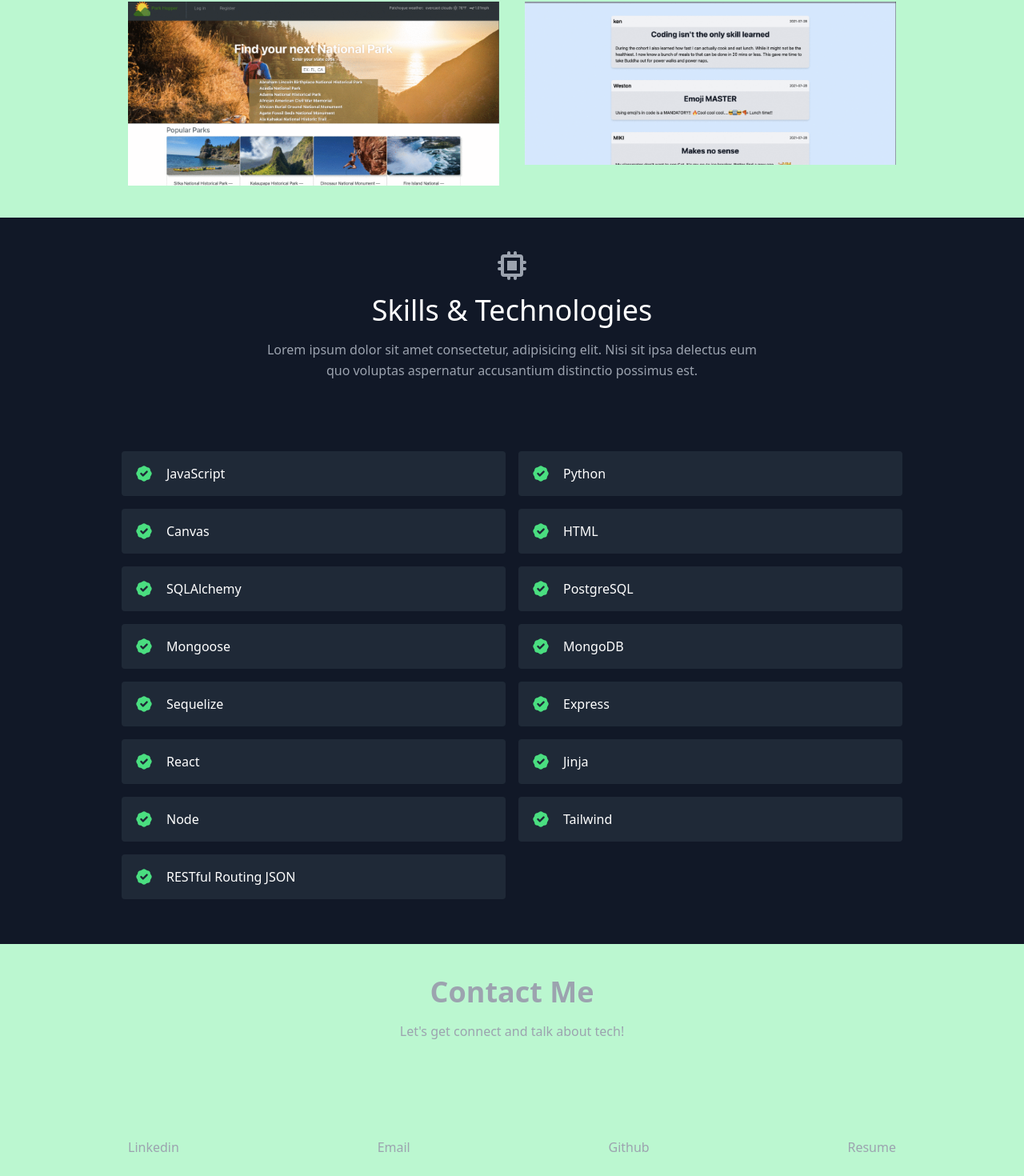
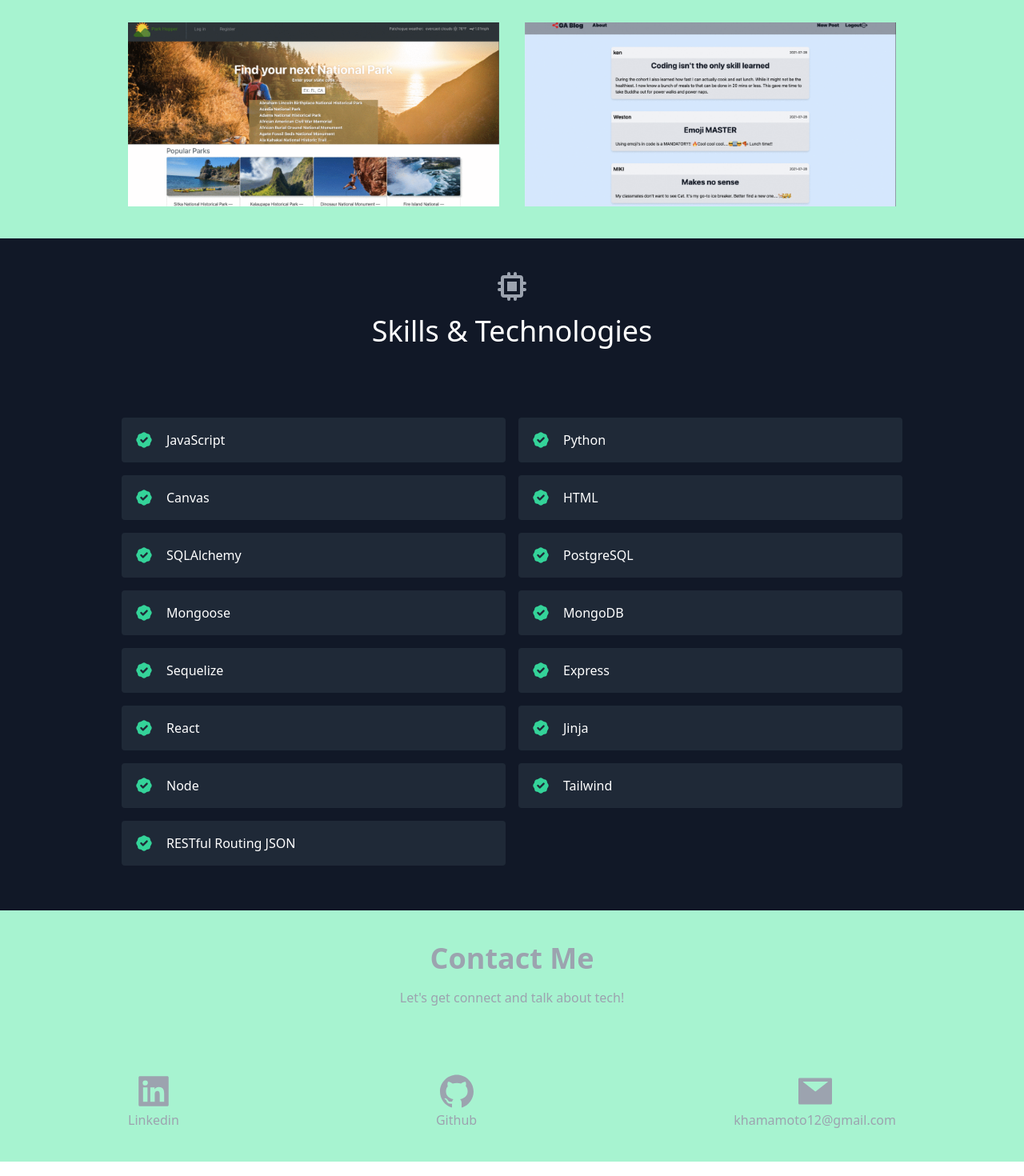
Before and after one commit to hamazumi/Portfolio, a React (Create React App) app: page / in a window 1280 px wide. Shown: the part 1056-2526 px from the top of the page at 80% size. Built offline with nearby package versions, Linux system fonts and the light colour scheme.

Commit message:
contact section finish

```diff
--- a/src/components/Contact.js
+++ b/src/components/Contact.js
@@ -1,3 +1,5 @@
+import { AiFillGithub, AiFillMail, AiFillLinkedin } from "react-icons/ai"
+
 function Contact() {
     return (
       <section id="contact" className="text-gray-400 bg-green-200 body-font">
@@ -6,16 +8,28 @@ function Contact() {
             <h1 className="sm:text-4xl text-3xl font-semibold title-font mb-4 text-gray-400">
               Contact Me
             </h1>
-            <p className="lg:w-2/3 mx-auto leading-relaxed mb-20 text-base">
+            <p className="lg:w-2/3 mx-auto leading-relaxed mb-10 text-base">
               Let's get connect and talk about tech!
             </p>
           </div>
           <div>
             <div className="container mx-auto flex flex-wrap justify-between">
-              <div>Linkedin</div>
-              <div>Email</div>
-              <div>Github</div>
-              <div>Resume</div>
+              <div>
+                <a href="https://www.linkedin.com/in/ken-y-hamamoto/" className="flex flex-col items-center">
+                  <AiFillLinkedin style={{ height:"6vh", width:"6vh" }}/>
+                  <span>Linkedin</span>
+                </a>
+              </div>
+              <div>
+                <a href="https://github.com/hamazumi" className="flex flex-col items-center">
+                  <AiFillGithub style={{ height:"6vh", width:"6vh" }}/>
+                  <span>Github</span>
+                </a>
+              </div>
+              <div className="flex flex-col items-center">
+                  <AiFillMail style={{ height:"6vh", width:"6vh" }}/>
+                  <span>khamamoto12@gmail.com</span>
+              </div>
             </div>
           </div>
         </div>
--- a/src/components/Skills.js
+++ b/src/components/Skills.js
@@ -10,11 +10,6 @@ function Skills() {
           <h1 className="sm:text-4xl text-3xl font-medium title-font text-white mb-4">
             Skills &amp; Technologies
           </h1>
-          <p className="text-base leading-relaxed xl:w-2/4 lg:w-3/4 mx-auto">
-            Lorem ipsum dolor sit amet consectetur, adipisicing elit. Nisi sit
-            ipsa delectus eum quo voluptas aspernatur accusantium distinctio
-            possimus est.
-          </p>
         </div>
         <div className="flex flex-wrap lg:w-4/5 sm:mx-auto sm:mb-2 -mx-2">
           {skills.map((skill) => (
--- a/src/data.js
+++ b/src/data.js
@@ -11,7 +11,7 @@ export const projects = [
       title: "Watchlist",
       subtitle: "Express JS Fullstack",
       description:
-        "App allows users save a personal watchlist of movies utilizing a search through an API.",
+        "App allows users to save a personal watchlist of movies utilizing a search through an API. Each user has their own list from which they can add or delete from.",
       image: "./project2.gif",
       link: "https://my-movie-watchlists.herokuapp.com/",
     },
@@ -27,7 +27,7 @@ export const projects = [
       title: "Blog",
       subtitle: "Flask and Jinja",
       description:
-        "Blog utilizing SQLAlchemy that allows individual users to save,edit, and delete blog entries",
+        "Blog utilizing SQLAlchemy database that allows individual posts. Users can register to edit and delete personal post. ",
       image: "./project4.gif",
       link: "https://hamazumi-blog.herokuapp.com/",
     },
```
Also changed, not shown: package.json (+7 -0 lines), 2 other files (tests, documents, lock files or other folders).
